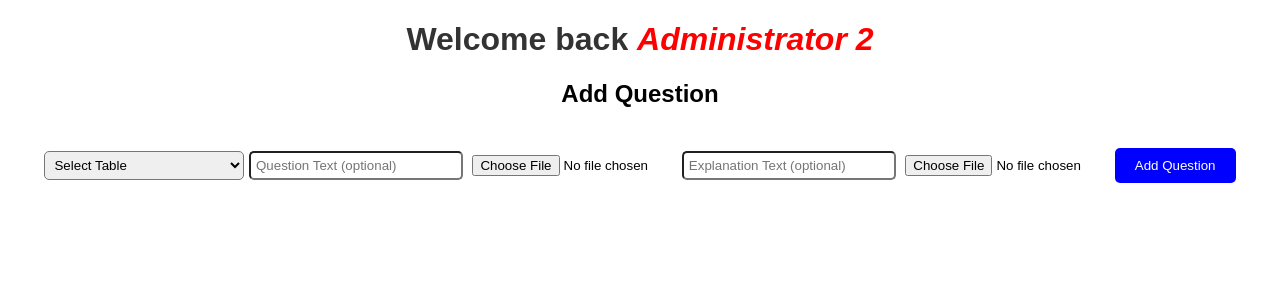
After one commit to edekoethan/Webstack---Portfolio-Project, a Flask app: page /administrator2 in a window 1280 px wide. The commit adds this page. Shown: the top 300 px of the page. Run offline with Flask 3, Linux system fonts and the light colour scheme.

Commit message:
added the administrator 2 functionality, refactored view tables to show questions

```diff
--- a/app.py
+++ b/app.py
@@ -1,8 +1,13 @@
-from flask import Flask, render_template, request, redirect, url_for
+from flask import Flask, render_template, request, redirect, url_for, flash
 from flask_sqlalchemy import SQLAlchemy
+from werkzeug.utils import secure_filename
+import os
 
 app = Flask(__name__)
 app.config['SQLALCHEMY_DATABASE_URI'] = 'sqlite:///flashcards.db'
+app.config['UPLOAD_FOLDER'] = 'static/uploads'
+app.config['MAX_CONTENT_PATH'] = 1 * 1024 * 1024  # 1 MB max file size
+app.secret_key = 'your_secret_key'
 db = SQLAlchemy(app)
 
 # Function to get all table names
@@ -55,23 +60,27 @@ def view_tables():
     tables = get_table_names()
     return render_template('view_tables.html', tables=tables)
 
-@app.route('/admin/view_questions', methods=['POST'])
-def view_questions():
-    table_name = request.form['table_name']
+@app.route('/admin/view_questions/<string:table_name>', methods=['GET'])
+def view_questions(table_name):
     view_questions_sql = f"SELECT id, question, explanation FROM {table_name}"
     questions = db.session.execute(db.text(view_questions_sql)).fetchall()
     return render_template('view_questions.html', table_name=table_name, questions=questions)
 
-@app.route('/admin/update_question/<string:table_name>/<int:question_id>', methods=['POST'])
+@app.route('/admin/update_question/<string:table_name>/<int:question_id>', methods=['GET', 'POST'])
 def update_question(table_name, question_id):
-    question = request.form['question']
-    explanation = request.form['explanation']
-    update_question_sql = f"""
-    UPDATE {table_name} SET question = :question, explanation = :explanation WHERE id = :id
-    """
-    db.session.execute(db.text(update_question_sql), {'question': question, 'explanation': explanation, 'id': question_id})
-    db.session.commit()
-    return redirect(url_for('view_questions', table_name=table_name))
+    if request.method == 'POST':
+        question = request.form['question']
+        explanation = request.form['explanation']
+        update_question_sql = f"""
+        UPDATE {table_name} SET question = :question, explanation = :explanation WHERE id = :id
+        """
+        db.session.execute(db.text(update_question_sql), {'question': question, 'explanation': explanation, 'id': question_id})
+        db.session.commit()
+        return redirect(url_for('view_questions', table_name=table_name))
+    else:
+        get_question_sql = f"SELECT question, explanation FROM {table_name} WHERE id = :id"
+        question = db.session.execute(db.text(get_question_sql), {'id': question_id}).fetchone()
+        return render_template('edit_question.html', table_name=table_name, question=question, question_id=question_id)
 
 @app.route('/admin/delete_question/<string:table_name>/<int:question_id>', methods=['POST'])
 def delete_question(table_name, question_id):
@@ -80,5 +89,50 @@ def delete_question(table_name, question_id):
     db.session.commit()
     return redirect(url_for('view_questions', table_name=table_name))
 
+@app.route('/administrator2')
+def administrator2():
+    tables = get_table_names()
+    return render_template('administrator2.html', tables=tables)
+
+@app.route('/administrator2/add_question', methods=['POST'])
+def add_question_admin2():
+    table_name = request.form['table_name']
+    question_file = request.files['question']
+    explanation_file = request.files['explanation']
+    question_text = request.form['question_text']
+    explanation_text = request.form['explanation_text']
+
+    # Ensure at least one type of input is provided for question and explanation
+    if not (question_file or question_text) or not (explanation_file or explanation_text):
+        flash('You must provide either text or a file for both question and explanation.')
+        return redirect(url_for('administrator2'))
+
+    question_filename = ''
+    explanation_filename = ''
+
+    if question_file:
+        if question_file.content_length > app.config['MAX_CONTENT_PATH']:
+            flash('Question file size exceeds the limit of 1 MB.')
+            return redirect(url_for('administrator2'))
+        question_filename = secure_filename(question_file.filename)
+        question_file.save(os.path.join(app.config['UPLOAD_FOLDER'], question_filename))
+
+    if explanation_file:
+        if explanation_file.content_length > app.config['MAX_CONTENT_PATH']:
+            flash('Explanation file size exceeds the limit of 1 MB.')
+            return redirect(url_for('administrator2'))
+        explanation_filename = secure_filename(explanation_file.filename)
+        explanation_file.save(os.path.join(app.config['UPLOAD_FOLDER'], explanation_filename))
+
+    add_question_sql = f"""
+    INSERT INTO {table_name} (question, explanation) VALUES (:question, :explanation)
+    """
+    db.session.execute(db.text(add_question_sql), {
+        'question': question_text if question_text else f"{app.config['UPLOAD_FOLDER']}/{question_filename}",
+        'explanation': explanation_text if explanation_text else f"{app.config['UPLOAD_FOLDER']}/{explanation_filename}"
+    })
+    db.session.commit()
+    return redirect(url_for('administrator2'))
+
 if __name__ == '__main__':
     app.run(debug=True)
--- /dev/null
+++ b/templates/administrator2.html
@@ -0,0 +1,78 @@
+<!DOCTYPE html>
+<html>
+<head>
+    <title>Administrator 2 Page</title>
+    <style>
+        body {
+            font-family: Arial, sans-serif;
+            margin: 20px;
+            text-align: center;
+        }
+        h1 {
+            color: #333;
+        }
+        h1 em {
+            color: red;
+        }
+        .form-container {
+            margin-bottom: 20px;
+        }
+        .form-container form {
+            display: inline-block;
+            margin: 10px auto;
+        }
+        .form-container input[type="text"],
+        .form-container select,
+        .form-container input[type="file"] {
+            border-radius: 5px;
+            padding: 5px;
+            width: 200px;
+            margin: 5px 0;
+        }
+        .form-container button {
+            background-color: blue;
+            color: white;
+            padding: 10px 20px;
+            border: none;
+            border-radius: 5px;
+            cursor: pointer;
+            margin-top: 10px;
+        }
+        .alert {
+            color: red;
+        }
+    </style>
+</head>
+<body>
+    <h1>Welcome back <em>Administrator 2</em></h1>
+
+    <div class="form-container">
+        <h2>Add Question</h2>
+        <form action="/administrator2/add_question" method="post" enctype="multipart/form-data">
+            <select name="table_name" required>
+                <option value="" disabled selected>Select Table</option>
+                {% for table in tables %}
+                <option value="{{ table }}">{{ table }}</option>
+                {% endfor %}
+            </select>
+            <input type="text" name="question_text" placeholder="Question Text (optional)">
+            <input type="file" name="question" accept="image/*">
+            <input type="text" name="explanation_text" placeholder="Explanation Text (optional)">
+            <input type="file" name="explanation" accept="image/*">
+            <button type="submit">Add Question</button>
+        </form>
+    </div>
+
+    {% with messages = get_flashed_messages() %}
+        {% if messages %}
+            <div class="alert">
+                <ul>
+                    {% for message in messages %}
+                    <li>{{ message }}</li>
+                    {% endfor %}
+                </ul>
+            </div>
+        {% endif %}
+    {% endwith %}
+</body>
+</html>
```
Also changed, not shown: templates/edit_question.html (added, +54 -0 lines), templates/login.html (added, +26 -0 lines), templates/static/login-styles.css (added, +69 -0 lines), templates/view_questions.html (+51 -20 lines), templates/view_tables.html (+22 -12 lines), instance/flashcards.db.
